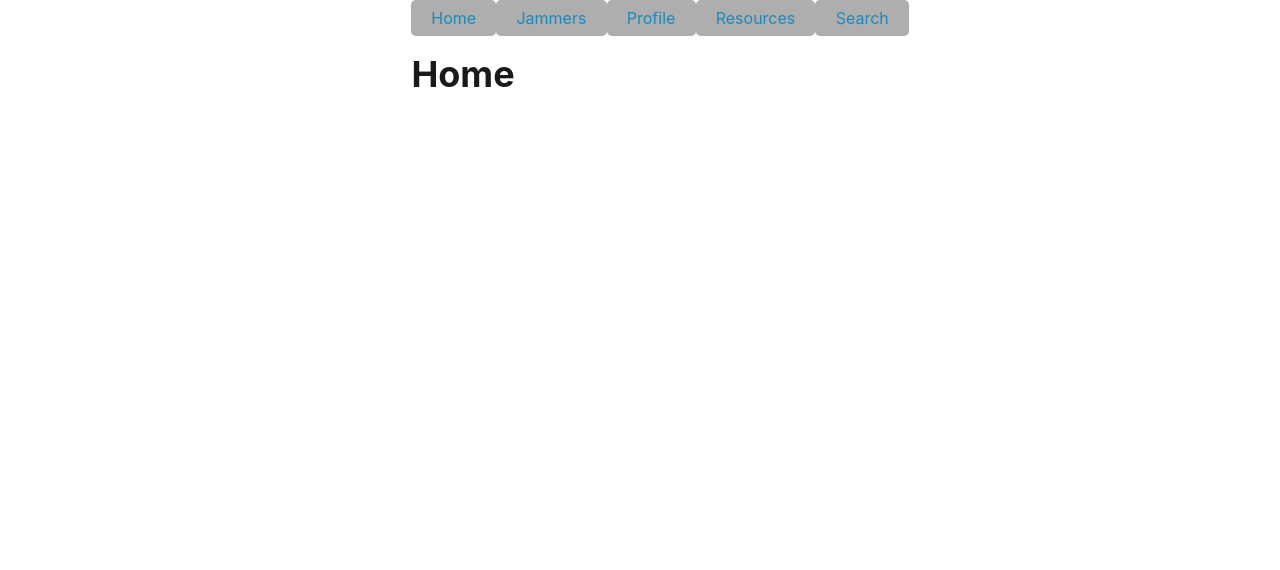
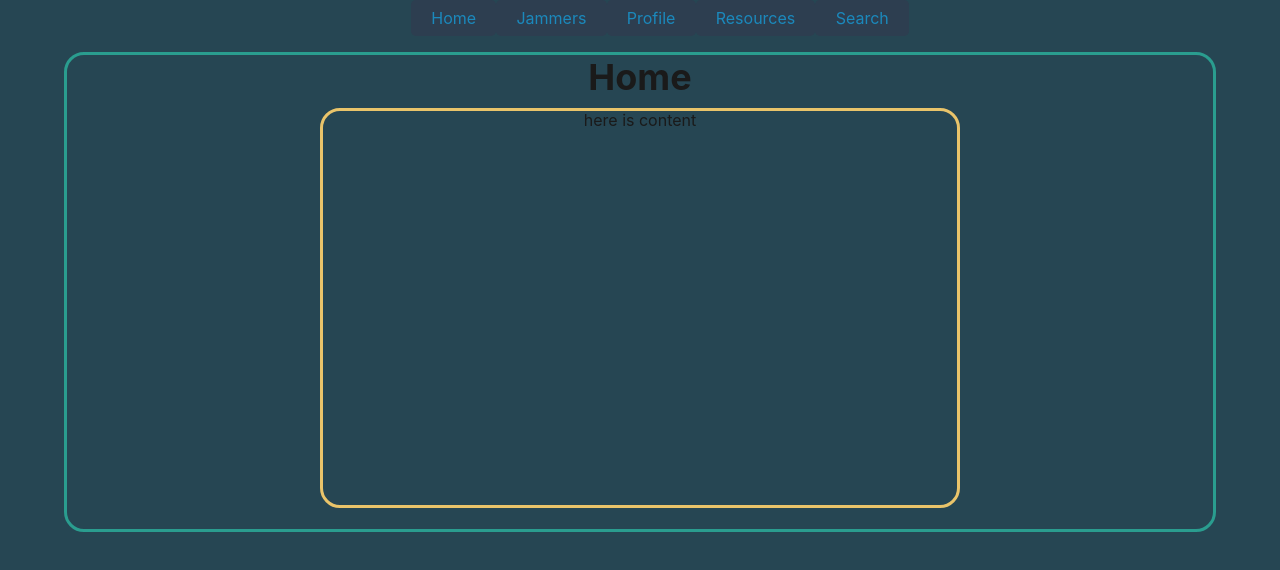
Before and after one commit to LawthouaMXiong/RiffSync, a React app in the folder client/: page / in a window 1280 px wide. Shown: the top 570 px of the page. Built offline with nearby package versions, Linux system fonts and the light colour scheme.

Commit message:
adding more styling

```diff
--- a/client/src/assets/css/styles.css
+++ b/client/src/assets/css/styles.css
@@ -1,14 +1,55 @@
-body{
+body {
     display: flex;
+    justify-content: center;
+    background-color: #264653;
+
+}
+
+header {
+    justify-content: center;
+}
+
+.navigate{
+    display: flex;
+    justify-content: center;
+}
+
+.navbar {
+    justify-content: center;
+}
+
+.secondary {
+
+    /* background-color: ; */
+}
+
+.container {
+    display: flex;
+    justify-content: center;
+    height: 60vh;
+    width: 90vw;
+    border-color: #2A9D8F;
+    border-style: solid;
+    border-radius: 20px;
+}
+
+.home {
+    /* display: flex; */
     justify-content: center;
 
 }
 
-.container{
+.text-3xl {
     display: flex;
-
+    justify-content: center;
 }
 
-.home{
+.content {
+    display: flex;
     justify-content: center;
+    height: 50vh;
+    width: 50vw;
+    border-color: #E9C46A;
+    border-style: solid;
+    border-radius: 20px;
 }
--- a/client/src/components/Navigation.js
+++ b/client/src/components/Navigation.js
@@ -8,8 +8,26 @@ export default function Navigation() {
       <div class="navigate">
       <nav>
       <ul class="navbar">
+      <>
+      <style type="text/css">
+        {`
+    .btn-flat {
+      background-color: purple;
+      color: white;
+    }
 
-      <Button variant="secondary">
+    .btn-xxl {
+      padding: 1rem 1.5rem;
+      font-size: 1.5rem;
+    }
+    `}
+      </style>
+
+      {/* <Button variant="flat" size="xxl">
+        flat button
+      </Button> */}
+    </>
+      <Button >
               <Link
               className={router.pathname === '/' ? 'active' : ''} to='/'
               >
@@ -18,40 +36,36 @@ export default function Navigation() {
               </Button>
 
 
-          <Button variant="secondary">
+          <Button >
               <Link to='/jammers'
               className={router.pathname === '/jammers' ? 'active' : ''}
-
               >
                   Jammers
               </Link>
               </Button>
 
 
-          <Button variant="secondary">
+          <Button >
               <Link to='/profile'
               className={router.pathname === '/profile' ? 'active' : ''}
-
               >
                   Profile
               </Link>
               </Button>
 
 
-          <Button variant="secondary">
+          <Button >
               <Link to='/Resources'
               className={router.pathname === '/Resources' ? 'active' : ''}
-
               >
                   Resources
               </Link>
               </Button>
 
 
-          <Button variant="secondary">
+          <Button >
               <Link to='/Search'
               className={router.pathname === '/Search' ? 'active' : ''}
-
               >
                   Search
               </Link>
--- a/client/src/pages/Home.js
+++ b/client/src/pages/Home.js
@@ -7,7 +7,9 @@ export default function Home () {
                 <h1 className="text-3xl font-bold underline">
                     Home
                 </h1>
-
+               <div className='content'>
+                here is content
+               </div>
         </div>
     </div>
     )
--- a/client/src/pages/Jammers.js
+++ b/client/src/pages/Jammers.js
@@ -1,7 +1,14 @@
 export default function Home () {
-    return <div class="home">
+    return (
+        <div className='container'>
+            <div class="home">
                 <h1 className="text-3xl font-bold underline">
-                    RiffSync jammers
+                    Chat with Jammers
                 </h1>
-           </div>
+                <div className='content'>
+                here is content
+               </div>
+            </div>
+        </div>
+    )
 }
--- a/client/src/pages/Profile.js
+++ b/client/src/pages/Profile.js
@@ -1,45 +1,17 @@
 
-import Form from 'react-bootstrap/Form';
+
 
 export default function Home () {
     return (
-
-    <div class="home">
-        <h1 className="text-3xl font-bold underline">
-                    RiffSync profile
+        <div className='container'>
+            <div class="home">
+                <h1 className="text-3xl font-bold underline">
+                     Create profile
                 </h1>
-
-         {/* <Form.Select aria-label="Default select example">
-      <option>What instrument do you play?</option>
-      <option value="1">One</option>
-      <option value="2">Two</option>
-      <option value="3">Three</option>
-    </Form.Select>
-    <Form.Select aria-label="Default select example">
-      <option>What style do you play?</option>
-      <option value="1">One</option>
-      <option value="2">Two</option>
-      <option value="3">Three</option>
-    </Form.Select>
-    <Form.Select aria-label="Default select example">
-      <option>Skill level</option>
-      <option value="1">One</option>
-      <option value="2">Two</option>
-      <option value="3">Three</option>
-    </Form.Select>
-    <>
-      <Form.Label htmlFor="inputPassword5">Password</Form.Label>
-      <Form.Control
-        type="password"
-        id="inputPassword5"
-        aria-describedby="passwordHelpBlock"
-      />
-      <Form.Text id="passwordHelpBlock" muted>
-        Enter the city you live in
-      </Form.Text>
-    </> */}
-
-
-           </div>
+                <div className='content'>
+                here is content
+               </div>
+            </div>
+        </div>
     );
 }
--- a/client/src/pages/Resources.js
+++ b/client/src/pages/Resources.js
@@ -1,7 +1,14 @@
 export default function Home () {
-    return <div class="home">
+    return (
+        <div className='container'>
+            <div class="home">
                 <h1 className="text-3xl font-bold underline">
-                    RiffSync resources
+                    Search Wikipedia
                 </h1>
+                <div className='content'>
+                here is content
+               </div>
            </div>
+        </div>
+    )
 }
--- a/client/src/pages/Search.js
+++ b/client/src/pages/Search.js
@@ -1,7 +1,14 @@
 export default function Home () {
-    return <div class="home">
+    return (
+        <div className='container'>
+            <div class="home">
                 <h1 className="text-3xl font-bold underline">
-                    RiffSync search
+                    Search for Jammers
                 </h1>
+                <div className='content'>
+                here is content
+               </div>
            </div>
+        </div>
+    )
 }
```
